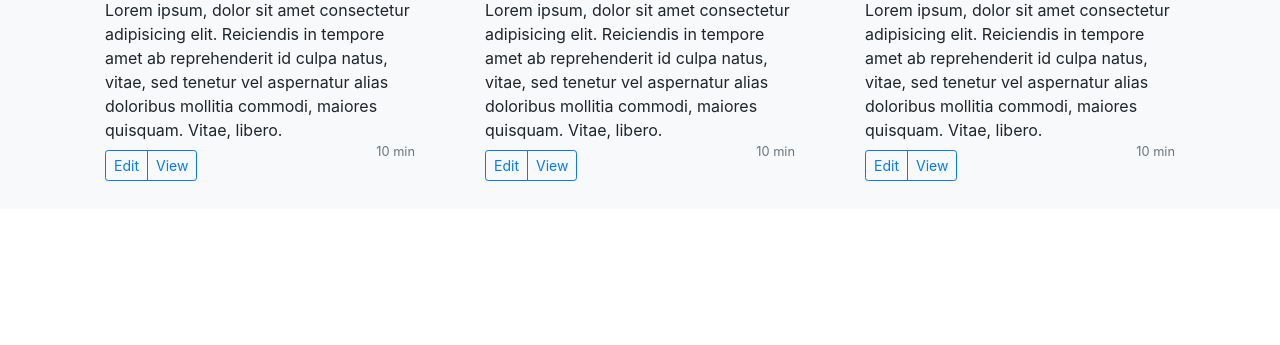
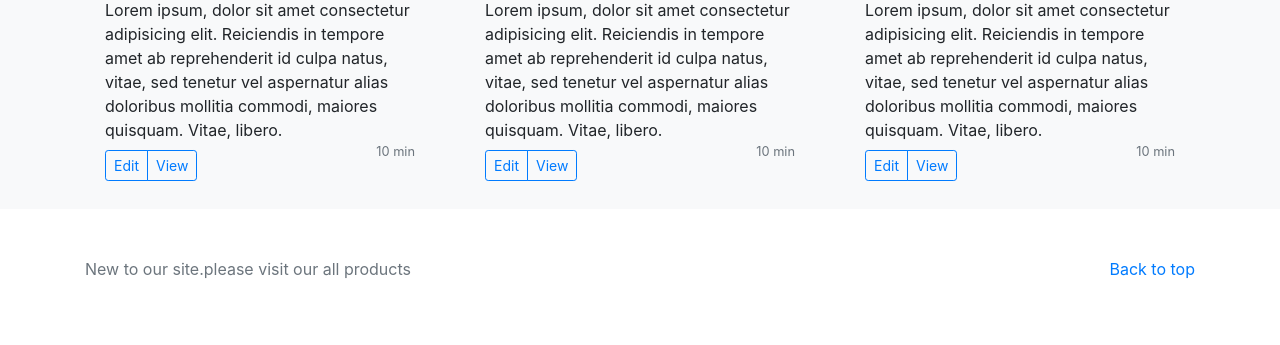
Before and after one commit to Rezuan98/bootstrap, a website: page index.html in a window 1280 px wide. Shown: the part 1736-2081 px from the top of the page. Before the commit the page ends 1945 px from the top, so only its background shows below. Drawn offline with Linux system fonts and the light colour scheme.

Commit message:
i just a footer

```diff
--- a/index.html
+++ b/index.html
@@ -240,6 +240,17 @@
 
 <!--card section end here-->
 
+<footer class="text-muted py-5">
+    <div class="container">
+<div class="float-right">
+    <a href="#">Back to top</a>
+
+</div>
+<p>New to our site.please visit our all products</p>
+
+    </div>
+</footer>
+
 
     <script src="bower_components/jquery/dist/jquery.js"></script>
     <script src="bower_components/popper.js/"></script>
```
